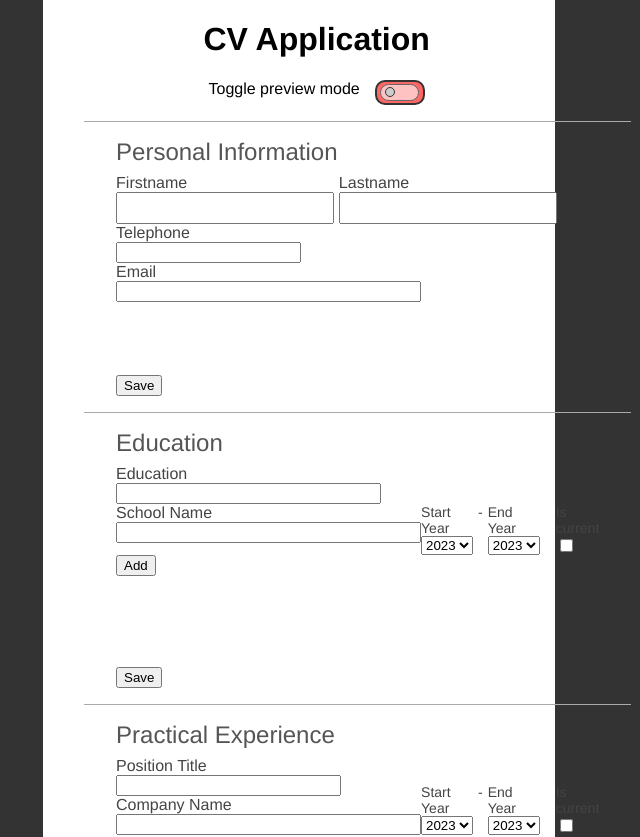
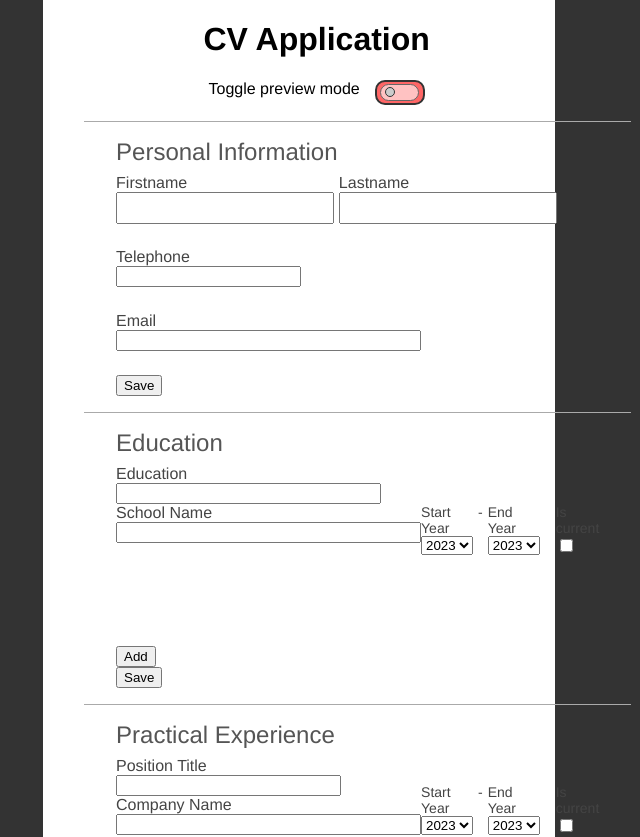
Before and after one commit to JSHC/odin-cvproject, a React (Create React App) app: page / in a window 1280 px wide. Shown: the top 837 px of the page, without its empty margins (341-981 px from the left). Built offline with nearby package versions, Linux system fonts and the light colour scheme.

Commit message:
Adjust section add button alignment

```diff
--- a/src/styles/PracticalExperienceSection.css
+++ b/src/styles/PracticalExperienceSection.css
@@ -1,4 +1,4 @@
-.practical-epxerience-section{
+.practical-epxerience-section {
     display: grid;
     grid-template-columns: 1fr;
     grid-template-rows: auto 1fr auto auto;
--- a/src/styles/Section.css
+++ b/src/styles/Section.css
@@ -20,4 +20,10 @@
 
 .section-content {
     justify-self: start;
+    display: grid;
 }
+
+.section-content button {
+    justify-self: start;
+    align-self: end;
+}
```
